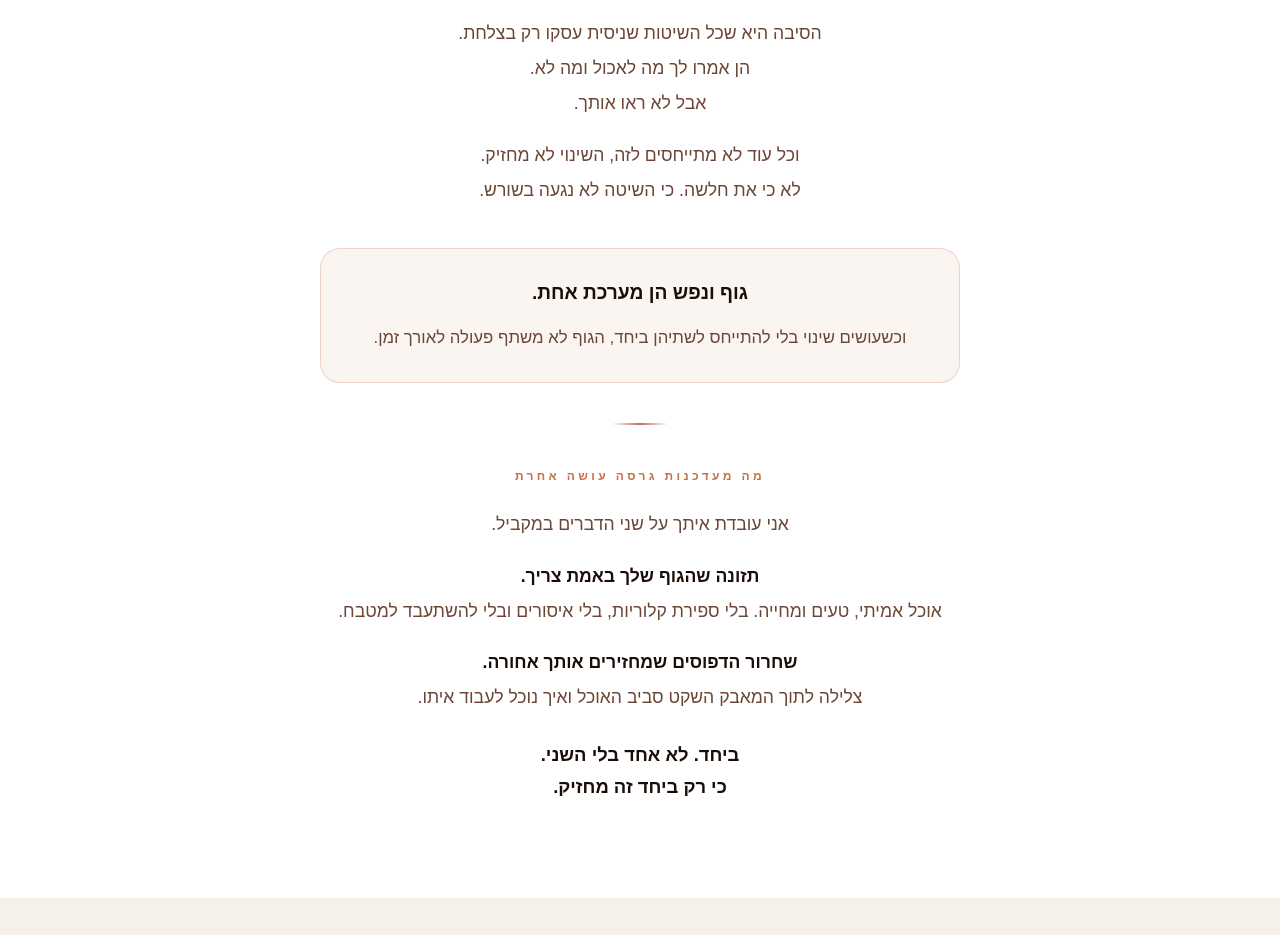
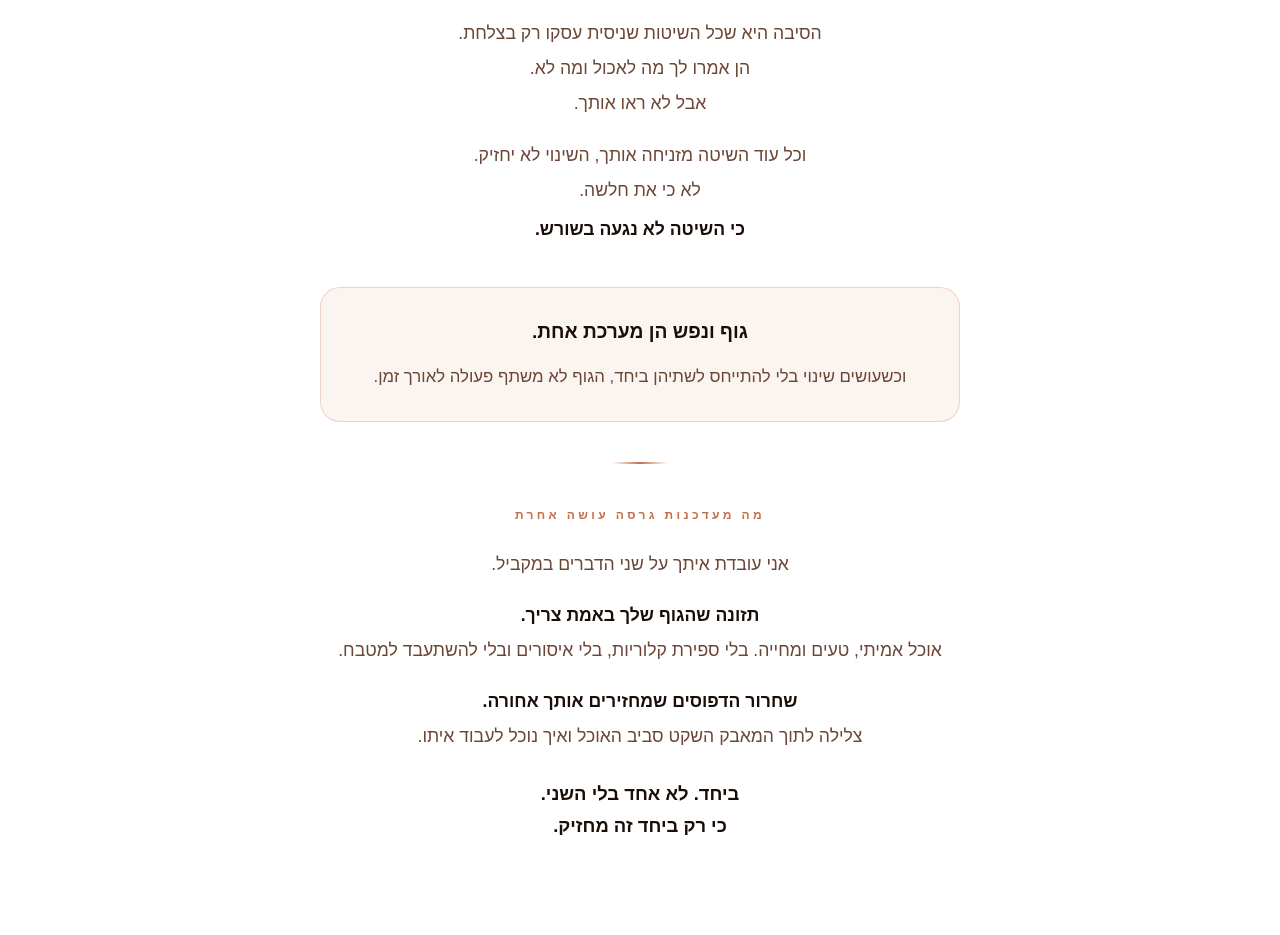
Before and after one commit to shenhav1985-netizen/floweat-landing, a Next.js app: page / in a window 1280 px wide. Shown: the part 3080-4015 px from the top of the page. Built offline with nearby package versions, Linux system fonts and the light colour scheme.

Commit message:
Split WhySolution sentences, update 'מזניחה אותך'

```diff
--- a/app/components/WhySolutionSection.tsx
+++ b/app/components/WhySolutionSection.tsx
@@ -56,9 +56,23 @@ export default function WhySolutionSection() {
             color: 'var(--text-medium)',
             lineHeight: 2,
           }}>
-            וכל עוד לא מתייחסים לזה, השינוי לא מחזיק.
-            <br />
-            לא כי את חלשה. כי השיטה לא נגעה בשורש.
+            וכל עוד השיטה מזניחה אותך, השינוי לא יחזיק.
+          </p>
+          <p style={{
+            fontSize: 'clamp(0.97rem, 2.2vw, 1.1rem)',
+            color: 'var(--text-medium)',
+            lineHeight: 2,
+            marginBottom: 4,
+          }}>
+            לא כי את חלשה.
+          </p>
+          <p style={{
+            fontSize: 'clamp(0.97rem, 2.2vw, 1.1rem)',
+            fontWeight: 700,
+            color: 'var(--text-dark)',
+            lineHeight: 2,
+          }}>
+            כי השיטה לא נגעה בשורש.
           </p>
         </motion.div>
 
```
